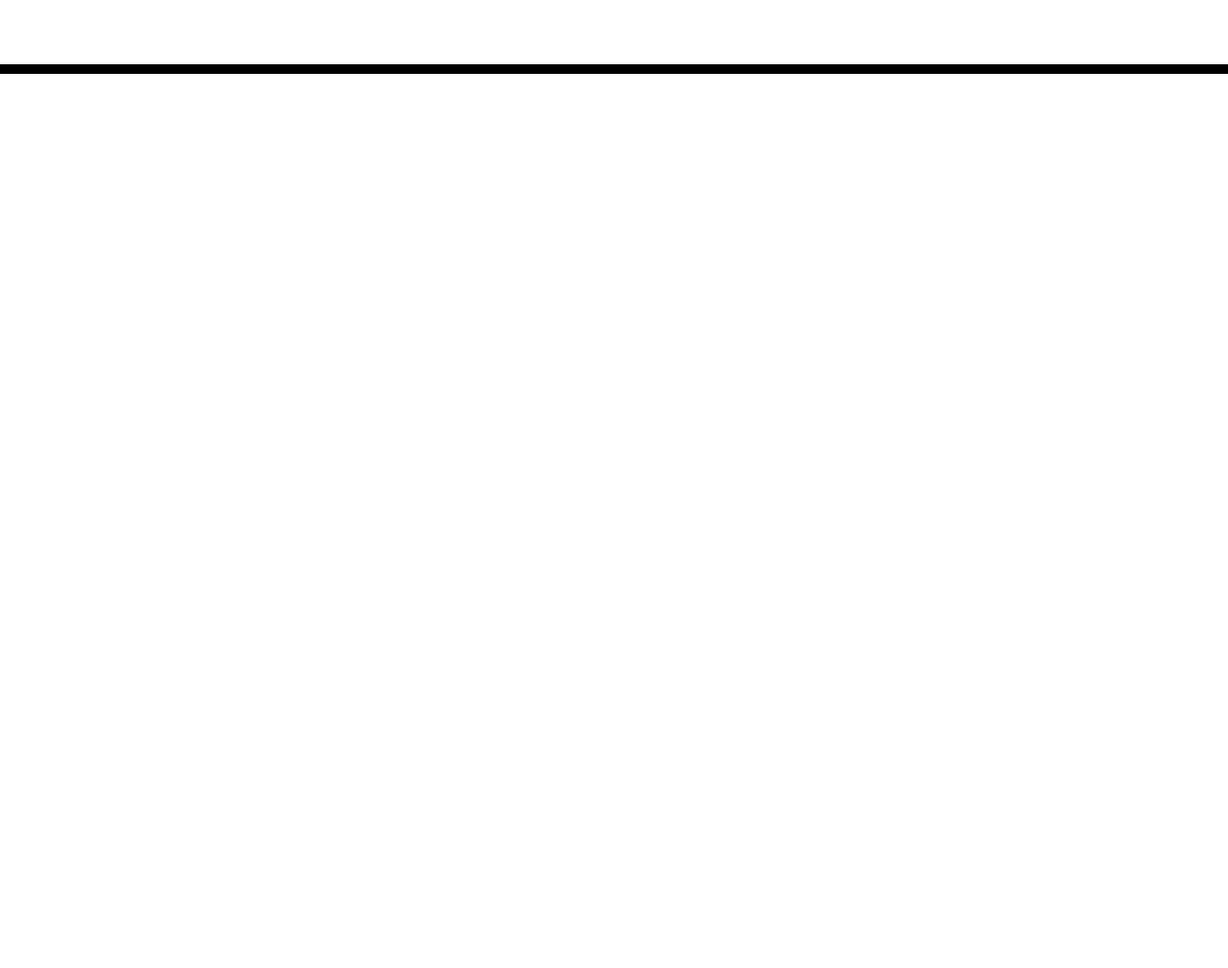
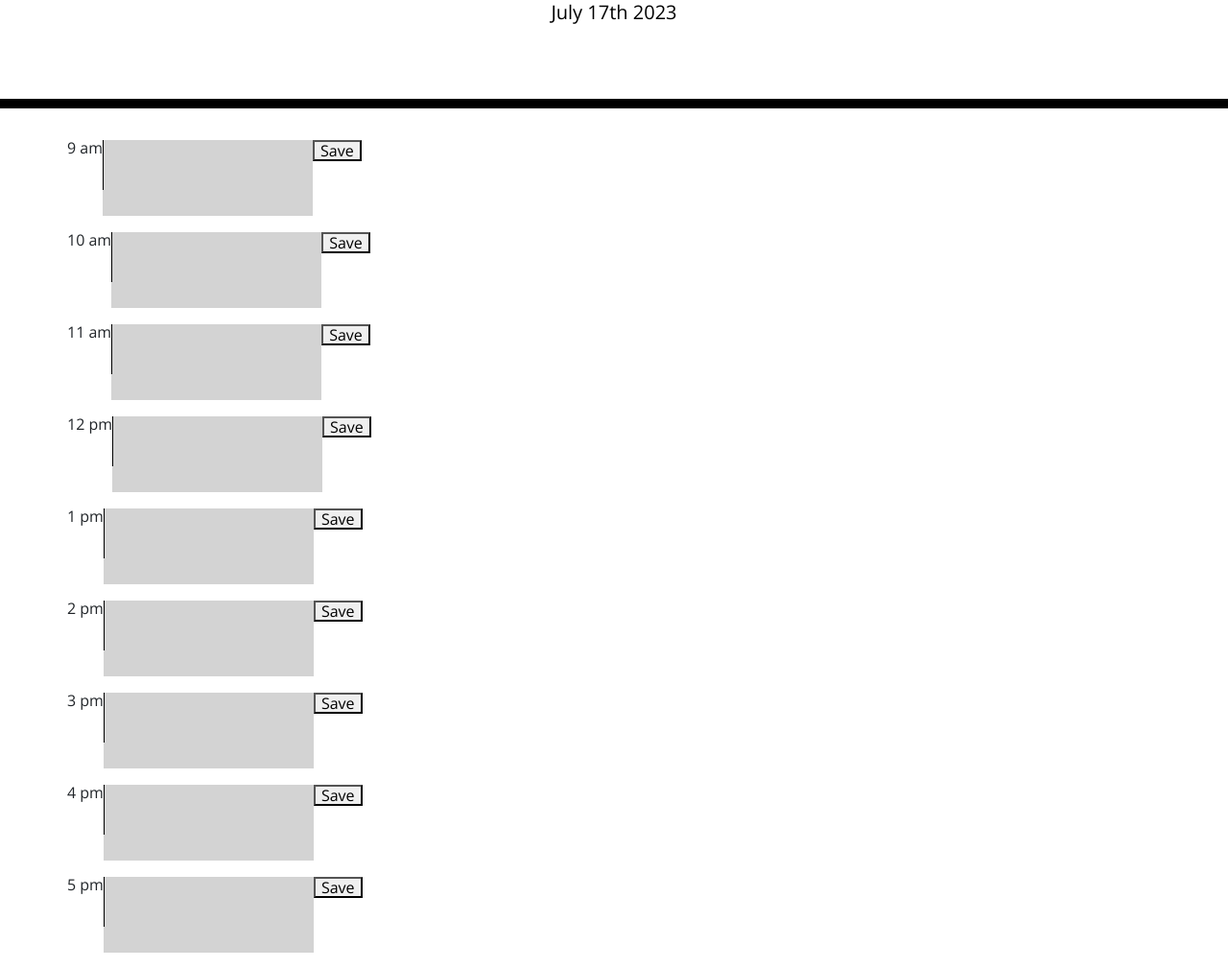
Before and after one commit to schrolan/work-day-scheduler-challenge-five, a website: page index.html in a window 1280 px wide. Shown: the part 191-1200 px from the top of the page at 96% size. Before the commit the page ends 800 px from the top, so only its background shows below. Drawn offline with nearby package versions, Linux system fonts and the light colour scheme; files that its build step writes are made by us from their sources.

Commit message:
I added a lot of the script in js and I made sure to add the divs for the time blocks in the html file. I need to add the styling so the time blocks change color and I need to add the js that allows users to save the text in the boxes.

```diff
--- /dev/null
+++ b/Develop/script.js
@@ -0,0 +1,39 @@
+//This connects the currentDay id from the index to here.
+var currentDay = $("#currentDay")
+//This is how we keep track of the current time so the colors change based on the time of day
+var currentTime = moment().format("HH")
+console.log(currentTime)
+
+//This is how you connect to moment and this is the format we need to show the current day.
+currentDay.text(moment().format('MMMM Do YYYY'));
+console.log(currentDay)
+
+//This function changes the id on each of the text blocks depending on the time of day
+function changeColor () {
+    //This loops through each of the ids for the text areas
+    var timeBlocks = Array();
+    for ( i=9; i<18; i++ ) {
+        timeBlocks.push(i)
+    };
+    timeBlocks.forEach(timeBlocks => {
+        console.log(timeBlocks)
+    if (timeBlocks < currentTime) {
+       document.getElementById(timeBlocks).classList.add("past")
+    }
+    else if (timeBlocks == currentTime) {
+        document.getElementById(timeBlocks).classList.add("present")
+    }
+    else {
+        document.getElementById(timeBlocks).classList.add("future")
+    }
+    })
+}
+
+window.addEventListener("load", (event) =>{
+    changeColor()
+})
+
+function saveText(id) {
+    localStorage.setItem(document.getElementById("9").innerText, document.getElementById("9").innerText)
+    console.log(document.getElementById("9").innerText)
+  }
--- a/index.html
+++ b/index.html
@@ -30,9 +30,84 @@
     </header>
     <div class="container">
       <!-- Timeblocks go here -->
+
+      <!-- These are the blocks that hold the label for the time, the area to save an event, and the save button to leave the comment -->
+      <div class="form-group">
+        <div class="row">
+          <span class="col-xs-2"><div class="label label-default">9 am</div></span>
+          <span class="col-xs-8" id="9"><textarea class="input"></textarea></span>
+          <span class="col-xs-2"><button class="button" onclick="saveText('9')">Save</button></span>
+        </div>
+      </div>
+
+      <div class="form-group">
+        <div class="row">
+          <span class="col-xs-2"><div class="label label-default">10 am</div></span>
+          <span class="col-xs-8" id="10"><textarea class="input"></textarea></span>
+          <span class="col-xs-2"><button class="button">Save</button></span>
+        </div>
+      </div>
+
+      <div class="form-group">
+        <div class="row">
+          <span class="col-xs-2"><div class="label label-default">11 am</div></span>
+          <span class="col-xs-8" id="11"><textarea class="input"></textarea></span>
+          <span class="col-xs-2"><button class="button">Save</button></span>
+        </div>
+      </div>
+
+      <div class="form-group">
+        <div class="row">
+          <span class="col-xs-2"><div class="label label-default">12 pm</div></span>
+          <span class="col-xs-8" id="12"><textarea class="input"></textarea></span>
+          <span class="col-xs-2"><button class="button">Save</button></span>
+        </div>
+      </div>
+
+      <div class="form-group">
+        <div class="row">
+          <span class="col-xs-2"><div class="label label-default">1 pm</div></span>
+          <span class="col-xs-8" id="13"><textarea class="input"></textarea></span>
+          <span class="col-xs-2"><button class="button">Save</button></span>
+        </div>
+      </div>
+
+      <div class="form-group">
+        <div class="row">
+          <span class="col-xs-2"><div class="label label-default">2 pm</div></span>
+          <span class="col-xs-8" id="14"><textarea class="input"></textarea></span>
+          <span class="col-xs-2"><button class="button">Save</button></span>
+        </div>
+      </div>
+
+      <div class="form-group">
+        <div class="row">
+          <span class="col-xs-2"><div class="label label-default">3 pm</div></span>
+          <span class="col-xs-8" id="15"><textarea class="input"></textarea></span>
+          <span class="col-xs-2"><button class="button">Save</button></span>
+        </div>
+      </div>
+
+      <div class="form-group">
+        <div class="row" >
+          <span class="col-xs-2"><div class="label label-default">4 pm</div></span>
+          <span class="col-xs-8"id="16"><textarea class="input"></textarea></span>
+          <span class="col-xs-2"><button class="button">Save</button></span>
+        </div>
+      </div>
+
+      <div class="form-group">
+        <div class="row">
+          <span class="col-xs-2"><div class="label label-default">5 pm</div></span>
+          <span class="col-xs-8 17" id="17"><textarea class="input"></textarea></span>
+          <span class="col-xs-2"><button class="button">Save</button></span>
+        </div>
+      </div>
+
+
     </div>
-
     <script src="https://code.jquery.com/jquery-3.4.1.min.js"></script>
     <script src="https://cdnjs.cloudflare.com/ajax/libs/moment.js/2.24.0/moment.min.js"></script>
+    <script src="Develop/script.js"></script>
   </body>
 </html>
--- /dev/null
+++ b/package.json
@@ -0,0 +1,5 @@
+{
+  "dependencies": {
+    "moment": "^2.29.4"
+  }
+}
```
